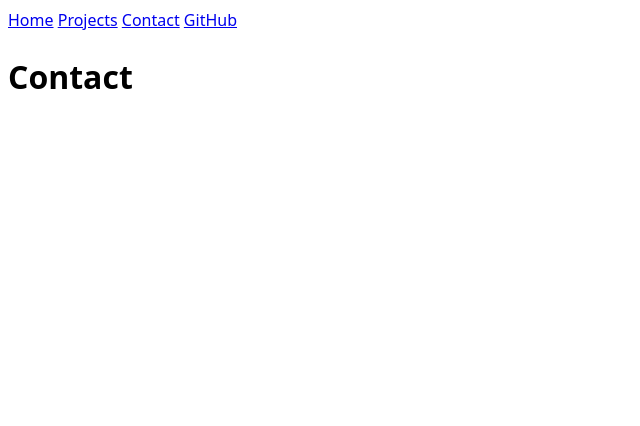
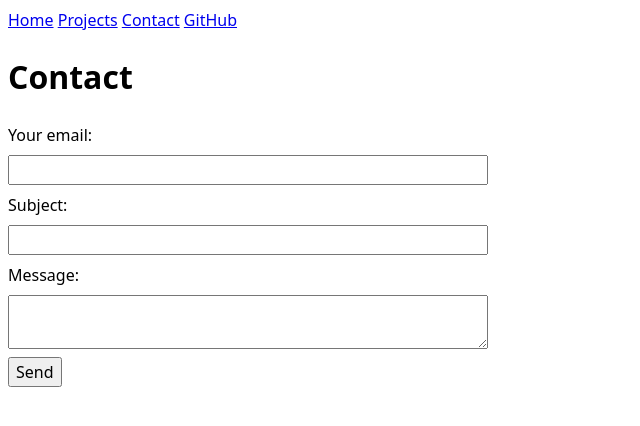
Before and after one commit to CYF-Grace/portfolio, a plain HTML site: page contact/index.html in a window 1280 px wide. Shown: the whole page, without its empty margins (0-640 px from the left). Drawn offline with Linux system fonts and the light colour scheme.

Commit message:
Add contact form

```diff
--- a/contact/index.html
+++ b/contact/index.html
@@ -16,6 +16,15 @@
         <a href="https://github.com/CYF-Grace" target="_blank">GitHub</a>
     </nav>
     <h1>Contact</h1>
+    <form action="mailto:yic152@ucsd.edu" method="POST" enctype="text/plain">
+        <label for="email">Your email:</label>
+        <input type="email" id="email" name="email">
+        <label for="subject">Subject:</label>
+        <input type="text" id="subject" name="subject">
+        <label for="body">Message:</label>
+        <textarea id="body" name="body"></textarea>
+        <button type="submit">Send</button>
+    </form>
 </body>
 
 </html>
--- a/style.css
+++ b/style.css
@@ -9,3 +9,19 @@ img {
     max-width: 100%;
     height: auto;
 }
+
+form {
+    display: grid;
+    gap: 0.5em;
+    max-width: 30em;
+}
+
+form input,
+form textarea,
+form button {
+    font: inherit;
+}
+
+form button {
+    width: fit-content;
+}
```
